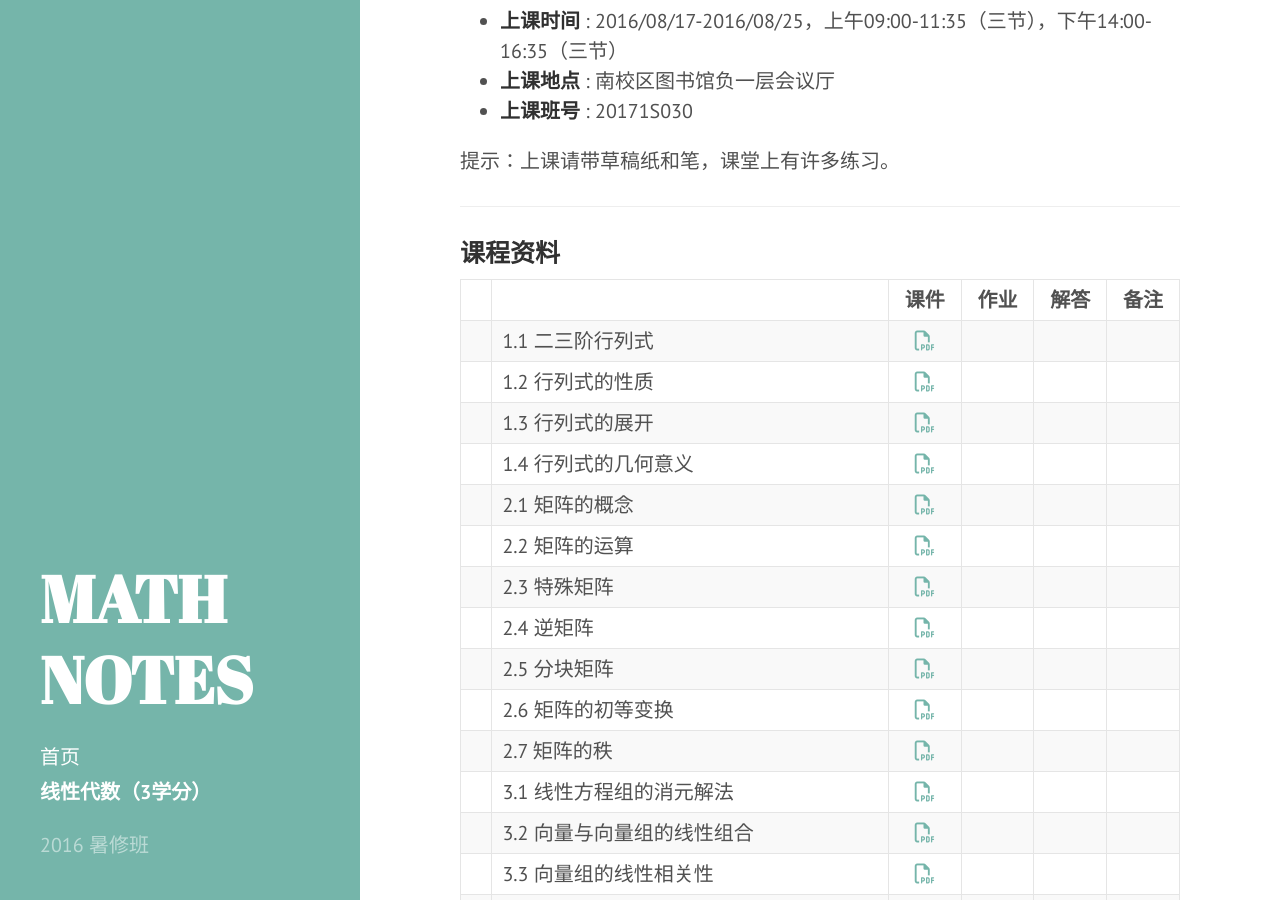
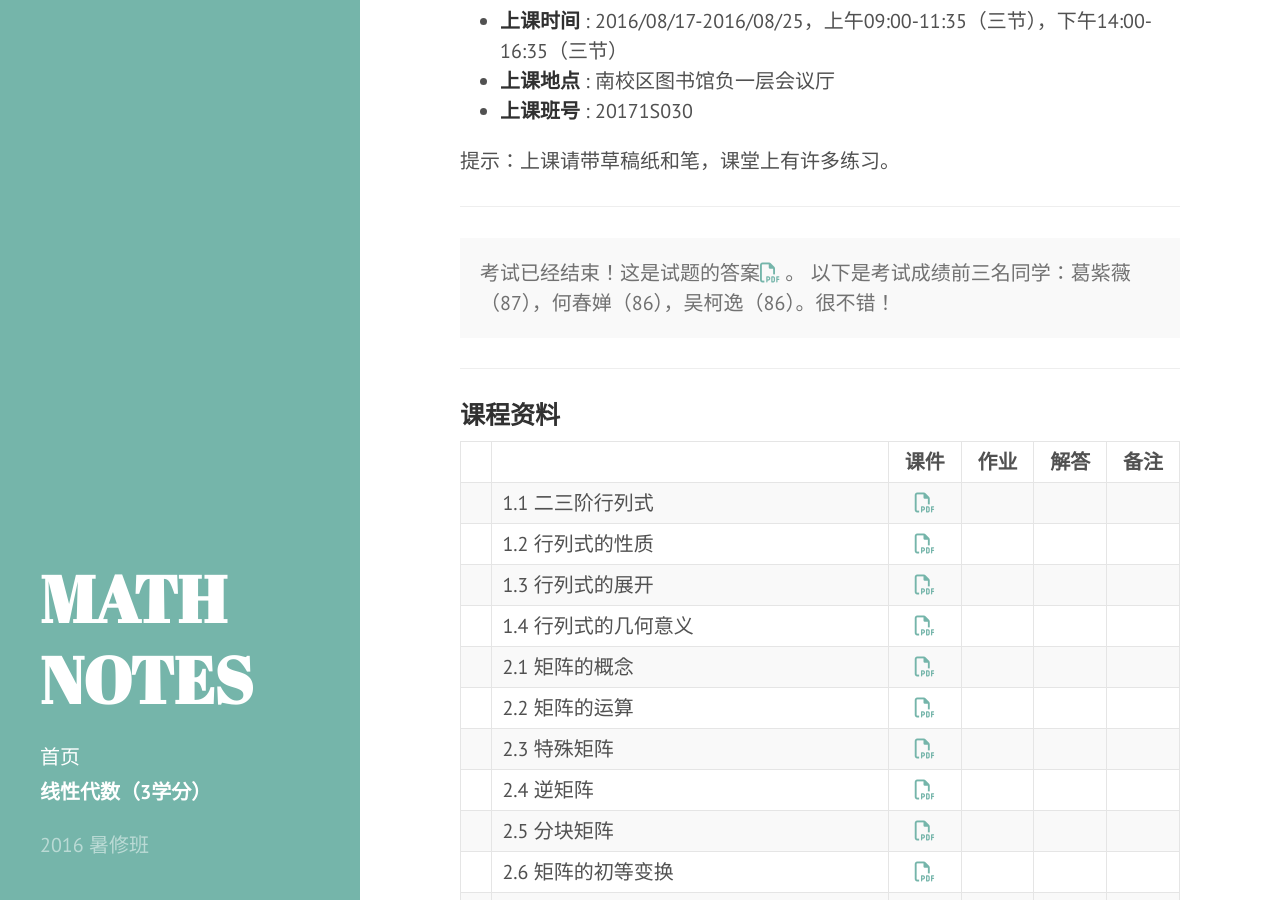
Before and after one commit to liang-teaching/liang-teaching.github.io, a Jekyll site: the page built from 2016_fall_LinearAlgebra/index.md, in a window 1280 px wide and 900 px high, scrolled down 431 px. Built offline with Jekyll 4.4.1, drawn with Linux system fonts in a browser that asks for light colours; nearby versions of some CDN libraries.

Commit message:
考试成绩公布

```diff
--- a/2016_fall_LinearAlgebra/index.md
+++ b/2016_fall_LinearAlgebra/index.md
@@ -7,6 +7,7 @@ title: 线性代数（3学分）
 <p class="message">
   2016-2017学年 第一学期 暑修班
 </p>
+
 
 ---
 
@@ -23,6 +24,14 @@ title: 线性代数（3学分）
 [^exam]: _推论：卷面成绩小于43分者需重修。_
 
 提示：上课请带草稿纸和笔，课堂上有许多练习。
+
+---
+
+<p class="message">
+考试已经结束！这是试题的答案<a href="lectures/Linear_Algebra.pdf" target="_blank"><i class="fa fa-file-pdf-o" aria-hidden="true"></i></a> 。
+
+以下是考试成绩前三名同学：葛紫薇（87），何春婵（86），吴柯逸（86）。很不错！
+</p>
 
 ---
 
```
Also changed, not shown: 1 other file.
